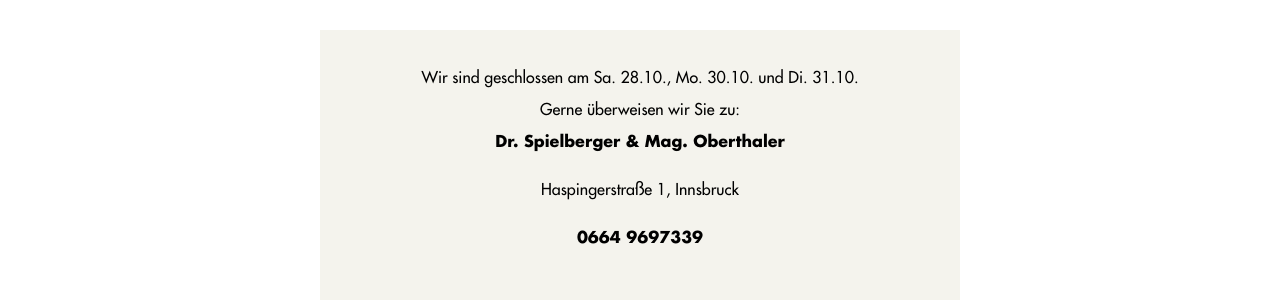
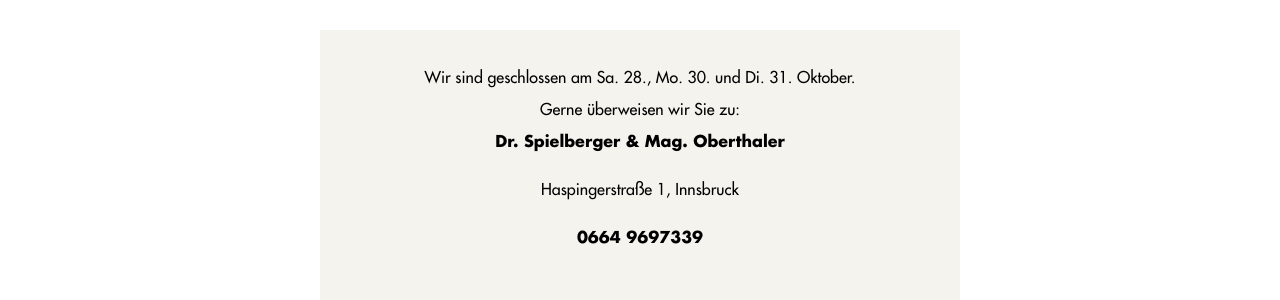
Before and after one commit to jesse1k87/tierundarzt, an Eleventy site: page src/index.html in a window 1280 px wide. Shown: the part 210-510 px from the top of the page. Built offline with nearby package versions, Linux system fonts and the light colour scheme; Eleventy itself is replaced by a stand-in of ours; files that its build step writes are made by us from their sources.

Commit message:
Geschlossen

```diff
--- a/src/_includes/partials/banner.html
+++ b/src/_includes/partials/banner.html
@@ -1,6 +1,6 @@
 <section class="text-center bg-sage-100">
   <span class="m-0 tracking-normal text-base">
-    Wir sind geschlossen am Sa. 28.10., Mo. 30.10. und Di. 31.10.<br />
+    Wir sind geschlossen am Sa. 28., Mo. 30. und Di. 31. Oktober.<br />
     Gerne überweisen wir Sie zu:<br />
     <p class="font-bold">Dr. Spielberger & Mag. Oberthaler</p>
     <p>Haspingerstraße 1, Innsbruck</p>
```
